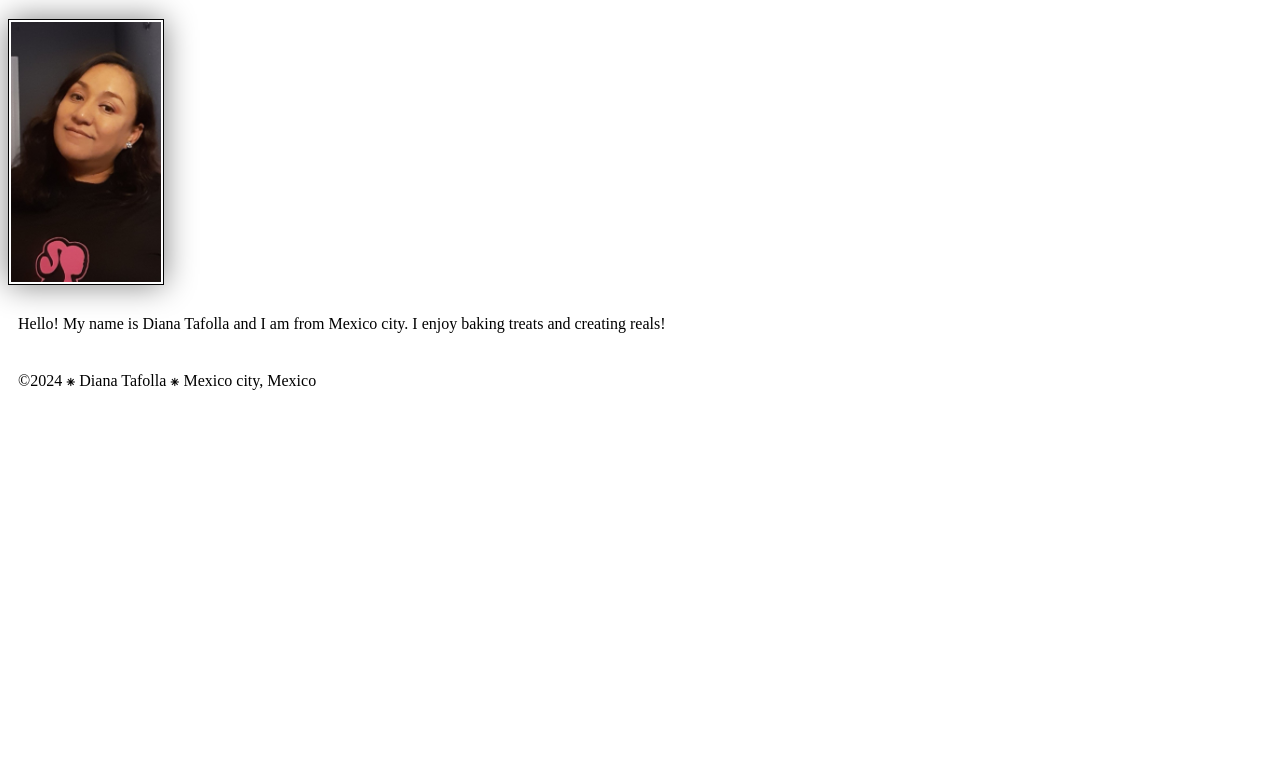
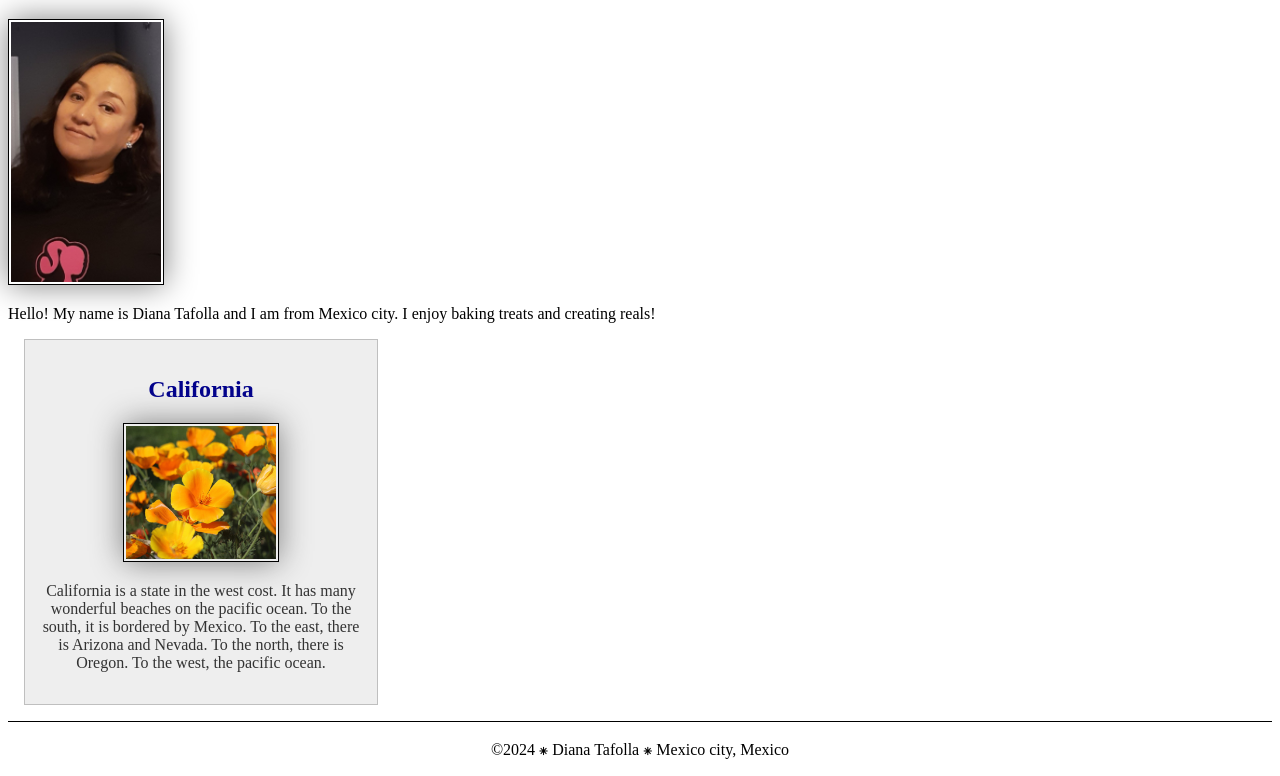
Before and after one commit to dianaTafolla510/wdd130, a plain HTML site: page index.html in a window 1280 px wide. Shown: the part 205-981 px from the top of the page. Before the commit the page ends 800 px from the top, so only its background shows below. Drawn offline with Linux system fonts and the light colour scheme.

Commit message:
Enhancing home page

```diff
--- a/index.html
+++ b/index.html
@@ -4,6 +4,8 @@
         <meta charset="utf-8">
         <meta name="viewport" content="width=device-width,initial-scale=1.0">
         <title>Diana Tafolla | WDD 130</title>
+        <meta name="description" content="Describe your home page here using keywords like your name, the course, the purpose of the page.">
+        <meta name="author" content="Your name">
         <link rel="stylesheet" href="styles/styles.css">
     </head>
     <body>
@@ -18,6 +20,11 @@
             <img src="images/profile.jpg" alt="Hello, my name is Diana Tafolla" width="200">
             <p>Hello! My name is Diana Tafolla and I am from Mexico city. I enjoy baking treats and creating reals!</p>
         </main>
+        <aside>
+            <h1>California</h1>
+            <img src="images/CApoppy-licensed-image.jfif" alt="California Poppy">
+            <p>California is a state in the west cost. It has many wonderful beaches on the pacific ocean. To the south, it is bordered by Mexico. To the east, there is Arizona and Nevada. To the north, there is Oregon. To the west, the pacific ocean. </p>
+        </aside>
         <footer>
             <p>
                 ©2024 ⁕ Diana Tafolla ⁕ Mexico city, Mexico
--- a/styles/styles.css
+++ b/styles/styles.css
@@ -24,3 +24,30 @@ img {
 p {
     padding: 10px;
 }
+
+main{
+    max-width: 840px;
+}
+
+aside{
+    width: 20rem;
+    margin: 1rem;
+    border: 1px solid rgba(0, 0, 0, 0.2); /* 1 */
+    padding: 1rem;
+    background-color: #eee;
+    color: #333;
+    text-align: center;
+}
+
+main img{
+    width: 150px;
+    height: auto;
+}
+
+p{padding: 0;}
+
+footer{
+    margin-top: 15px;
+    border-top: 1px solid #000;
+    text-align: center;
+}
```
Also changed, not shown: images/CApoppy-licensed-image.jfif (added).
